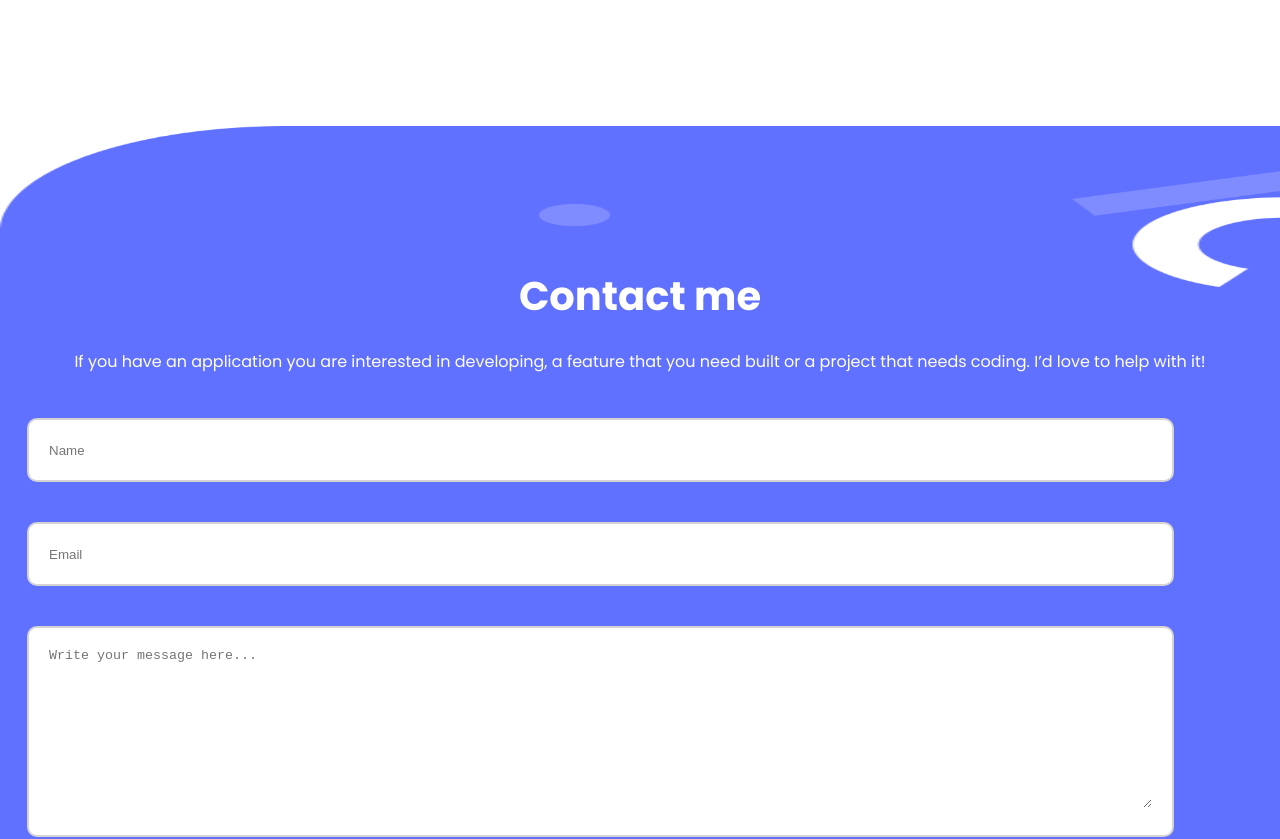
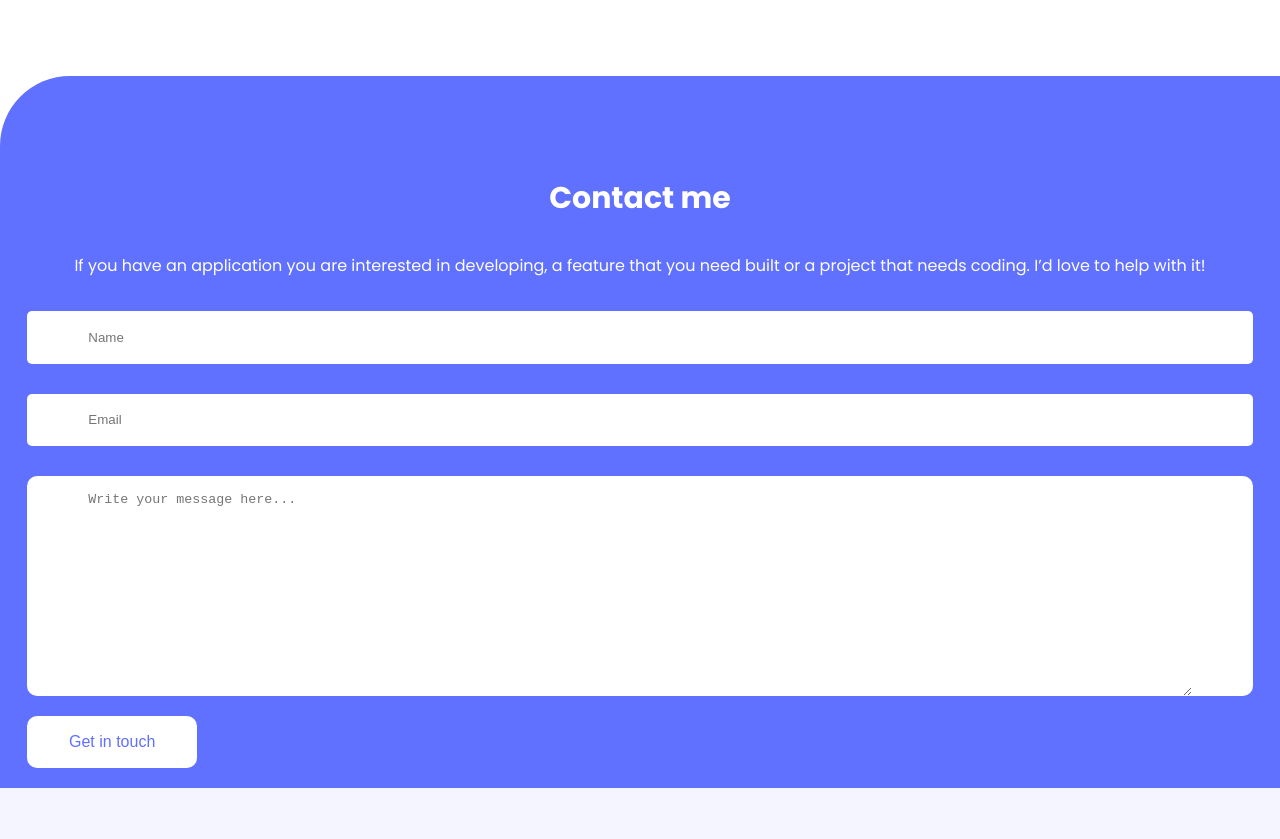
Before and after one commit to DjibrilM/Portfolio, a website: page index.html in a window 1280 px wide. Shown: the part 4440-5279 px from the top of the page. After the commit the page ends 5228 px from the top, so only its background shows below. Drawn offline with nearby package versions, Linux system fonts and the light colour scheme.

Commit message:
Improve contact form design

```diff
--- a/assets/styles/style.css
+++ b/assets/styles/style.css
@@ -207,6 +207,12 @@ ul {
   border: 1px solid var(--primary-color);
   color: var(--primary-color);
   border-radius: 10px;
+  transition-duration: 0.4s;
+}
+
+.project-card .project-button-link-container a:hover {
+  background: var(--primary-color);
+  color: white;
 }
 
 .about-section {
@@ -299,77 +305,94 @@ ul {
 }
 
 .contact-section {
+  width: 100%;
   background-color: white;
-  padding-top: 150px;
+  padding-top: 100px;
 }
 
-.contact-form {
-  min-height: 650px;
-  padding: var(--mobile-margin-x);
-  background-image: url("/assets/styles/image8.png");
-  background-size: 100% 100%;
-  background-repeat: no-repeat;
-  padding-top: 40px;
+.contact-form-container {
+  background-color: var(--primary-color);
+  padding-top: 100px;
+  padding-inline: var(--mobile-margin-x);
+  display: flex;
+  flex-direction: column;
+  gap: 30px;
+  border-top-left-radius: 70px;
 }
 
-.contact-form .contact-title {
-  padding-top: 100px;
-  color: white;
-  font-size: 40px;
-  text-align: center;
+.contact-form-container form {
+  display: flex;
+  flex-direction: column;
+  width: 100%;
 }
 
-.contact-form .contact-description {
-  margin-top: 20px;
-  line-height: 2rem;
+.contact-form-container .contact-title {
+  text-align: center;
   color: white;
+  font-size: 30px;
+}
+
+.contact-form-container .contact-description {
   text-align: center;
+  color: white;
+  line-height: 1.9rem;
 }
 
 .input-container {
-  font-family: 'Poppins', sans-serif;
-  border: 2px solid rgb(212, 212, 212);
-  width: 90%;
-  height: 2.5rem;
+  width: 100%;
+  padding: 7px 0px;
   background-color: white;
-  margin: 40px 0;
-  padding: 10px 20px;
-  border-radius: 10px;
+  display: flex;
+  align-items: center;
+  justify-content: center;
+  border-radius: 5px;
+  margin-bottom: 30px;
 }
 
+
 .input-container input {
-  width: 100%;
+  width: 90%;
+  height: 2.4rem;
+  outline: none;
   border: none;
-  outline: none;
-  height: 100%;
 }
 
-.textarea-container {
-  width: 90%;
-  min-height: 10rem;
-  background-color: white;
-  border: 2px solid rgb(212, 212, 212);
-  margin: 40px 0;
-  padding: 20px;
+.contact-form-container .textarea-container {
+  width: 100%;
+  background: white;
   border-radius: 10px;
+  display: flex;
+  align-items: center;
+  justify-content: center;
 }
 
-.textarea-container textarea {
+.contact-form-container .textarea-container textarea {
+  width: 90%;
+  min-height: 200px;
   resize: vertical;
-  transition: 0.2s linear;
-  width: 100%;
-  min-height: 10rem;
+  outline: none;
   border: none;
-  outline: none;
+  line-height: 1.7rem;
+  padding: 10px 0px;
+  transition-duration: 0.2s;
 }
 
-.contact-form button {
-  padding: 14px 30px;
+
+.contact-form-container form button {
+  padding: 15px 40px;
+  background: white;
+  color: var(--primary-color);
+  border-radius: 10px;
+  margin: 20px 0px;
+  outline: none;
+  cursor: pointer;
+  border: 2px solid transparent;
+  font-size: 16px;
+  transition-duration: 0.3s;
+}
+
+.contact-form-container form button:hover {
   background-color: transparent;
-  background-color: white;
-  border: none;
-  border-radius: 10px;
-  color: var(--primary-color);
-  cursor: pointer;
-  font-size: 17px;
+  border-color: white;
+  color: white;
 }
--- a/index.html
+++ b/index.html
@@ -326,7 +326,7 @@
 
 
     <section class="contact-section">
-        <div class="contact-form">
+        <div class="contact-form-container">
             <h2 class="contact-title">Contact me</h2>
             <p class="contact-description">If you have an application you are interested in developing, a feature that
                 you need built or a project
```
